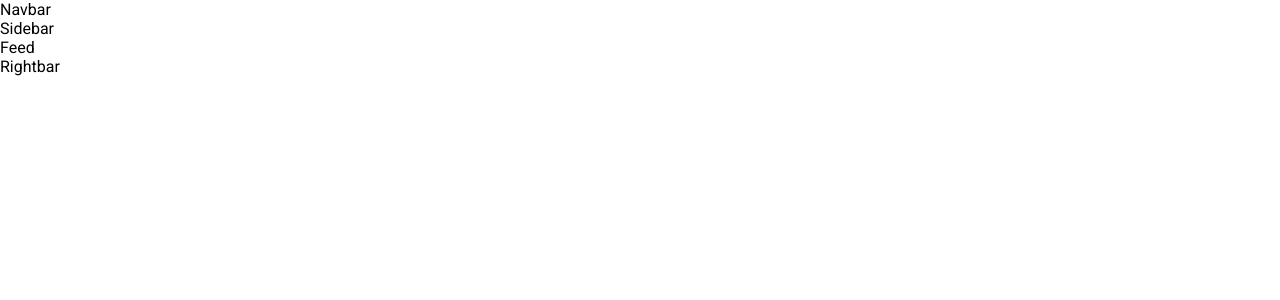
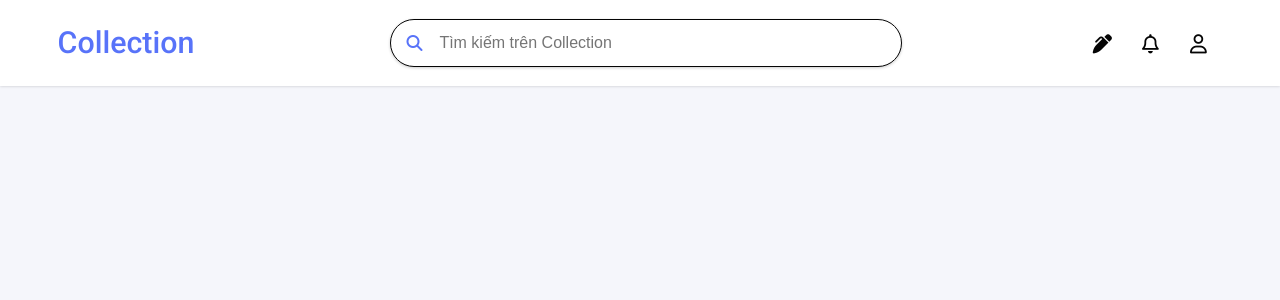
Before and after one commit to HaVanDuoc/collection-reactjs-html-scss-js-110624062022, a React (Create React App) app: page / in a window 1280 px wide. Shown: the top 300 px of the page. Built offline with nearby package versions, Linux system fonts and the light colour scheme.

Commit message:
Design Navbar

```diff
--- a/public/index.html
+++ b/public/index.html
@@ -3,6 +3,10 @@
     <head>
         <meta charset="utf-8" />
         <meta name="viewport" content="width=device-width, initial-scale=1" />
+        <link
+            rel="stylesheet"
+            href="https://cdnjs.cloudflare.com/ajax/libs/font-awesome/6.1.1/css/all.min.css"
+        />
         <title>React App</title>
     </head>
 
--- a/src/components/GlobalStyles/GlobalStyles.scss
+++ b/src/components/GlobalStyles/GlobalStyles.scss
@@ -1,5 +1,11 @@
 // Roboto Font CDN Link
 @import url('https://fonts.googleapis.com/css2?family=Roboto:wght@100;300;400;500;700;900&display=swap');
+
+:root {
+    --main-color: #5873f9;
+    --font-color: #050505;
+    --hover-color: #c1b8b832;
+}
 
 * {
     margin: 0;
@@ -9,4 +15,5 @@
 
 body {
     font-family: 'Roboto', sans-serif;
+    background-color: #f5f6fb;
 }
--- /dev/null
+++ b/src/components/Layouts/components/Navbar/Logo.jsx
@@ -0,0 +1,11 @@
+import React from 'react'
+
+const Logo = () => {
+  return (
+    <div className="hvd-logo">
+        Collection
+    </div>
+  )
+}
+
+export default Logo
--- /dev/null
+++ b/src/components/Layouts/components/Navbar/Navbar.scss
@@ -0,0 +1,129 @@
+:root {
+    --navbar-height: 3rem;
+    --navbar-background-color: #fff;
+}
+
+#hvd-navbar {
+    position: fixed;
+    width: 100%;
+    height: auto;
+    line-height: var(--navbar-height);
+    padding: calc(0.8rem + .5vw) calc(2rem + 2vw);
+    background-color: var(--navbar-background-color);
+    display: flex;
+    justify-content: space-between;
+    align-items: center;
+    box-shadow: 0 0 3px rgba(0, 0, 0, 0.2);
+
+    .hvd-logo {
+        font-size: calc(1.5rem + 0.5vw);
+        font-weight: 500;
+        margin-right: 20px;
+        color: var(--main-color);
+        cursor: pointer;
+    }
+
+    .hvd-search {
+        position: relative;
+        width: 40vw;
+        height: var(--navbar-height);
+        display: flex;
+        justify-content: center;
+        align-items: center;
+        border: none;
+
+        i.icon-search {
+            position: absolute;
+            left: 0;
+            top: 0;
+        }
+
+        i {
+            width: var(--navbar-height);
+            height: var(--navbar-height);
+            display: flex;
+            justify-content: center;
+            align-items: center;
+            color: var(--main-color);
+        }
+
+        input {
+            height: 100%;
+            width: 100%;
+            font-size: 1rem;
+            border: 1px solid var(--font-color);
+            border-radius: calc(var(--navbar-height) + 0.5vw);
+            padding: 0 calc(var(--navbar-height) + 0.5vw) 0 calc(var(--navbar-height));
+            box-shadow: 0 1px 3px rgba(0, 0, 0, 0.2);
+            outline: none;
+
+            &:focus {
+                color: var(--main-color);
+                border: 1px solid var(--main-color);
+                box-shadow: 0 1px 1px var(--main-color);
+                color: var(--font-color);
+                transition: all .3s ease;
+            }
+        }
+
+        .auto-complete.active {
+            position: absolute;
+            top: calc(var(--navbar-height) + 20px);
+            left: 0;
+            background-color: var(--navbar-background-color);
+            width: 100%;
+            padding: 1rem;
+            border: 1px solid var(--main-color);
+            border-radius: calc(25px);
+            box-shadow: 0 0px 3px var(--main-color);
+            z-index: 999;
+            display: block;
+
+
+            .item {
+                display: flex;
+                border-radius: 5px;
+                cursor: pointer;
+
+                &:hover {
+                    background-color: var(--hover-color);
+                }
+
+                .info {
+                    flex: 1;
+                }
+            }
+        }
+
+        .auto-complete {
+            display: none;
+        }
+    }
+
+    .hvd-rightnav {
+        display: flex;
+
+        .item {
+            height: var(--navbar-height);
+            width: var(--navbar-height);
+            // border-bottom: 5px solid var(--main-color);
+            // margin-left: 1rem;
+            display: flex;
+            justify-content: center;
+            align-items: center;
+            color: var(--font-color);
+            font-size: 1.2rem;
+            border-radius: 50px;
+            cursor: pointer;
+
+            &:hover {
+                background-color: var(--hover-color);
+                color: var(--main-color);
+                transition: all .3s ease;
+
+            }
+        }
+
+
+    }
+}
--- /dev/null
+++ b/src/components/Layouts/components/Navbar/Rightnav/Rightnav.jsx
@@ -0,0 +1,28 @@
+import React from 'react'
+import itemsRightnav from './itemsRightnav'
+
+const Rightnav = () => {
+  return (
+    <div className='hvd-rightnav'>
+      {/* <div className="item">
+        <i class="fa-solid fa-pen-clip"></i>
+      </div>
+      <div className="item">
+        <i class="fa-regular fa-bell"></i>
+      </div>
+      <div className="item">
+        <i class="fa-regular fa-user"></i>
+      </div> */}
+
+      {itemsRightnav.map((item, index) => {
+        return (
+          <div className="item" key={index}>
+            {item.icon}
+          </div>
+        )
+      })}
+    </div>
+  )
+}
+
+export default Rightnav
--- /dev/null
+++ b/src/components/Layouts/components/Navbar/Rightnav/itemsRightnav.js
@@ -0,0 +1,7 @@
+const itemsRightnav = [
+    { id: 1, icon: <i className="fa-solid fa-pen-clip"></i> },
+    { id: 2, icon: <i className="fa-regular fa-bell"></i> },
+    { id: 3, icon: <i className="fa-regular fa-user"></i> },
+];
+
+export default itemsRightnav;
--- /dev/null
+++ b/src/components/Layouts/components/Navbar/Search/Search.jsx
@@ -0,0 +1,67 @@
+import React, { Fragment, useState } from 'react'
+import autocompleteItems from './autocompleteItems'
+
+const Search = () => {
+  const [active, setActive] = useState(false);
+
+  // Array
+  // const autocompleteItems = [
+  //   "Cobol",
+  //   "JavaScript",
+  //   "Basic",
+  //   "PHP",
+  //   "Java",
+  // ];
+
+  const hanldeClick = (e) => {
+    setActive(!active)
+
+    // let valueEntered = e.target.value; // user entered data
+    // let emptyArray = [];
+
+    // if (valueEntered) {
+    //   emptyArray = autocompleteItems.filter((item) => {
+    //     return item.toLocaleLowerCase().startsWith(valueEntered.toLocaleLowerCase())
+    //   });
+
+    //   emptyArray = emptyArray.map((item) => {
+    //     return item =
+    //       '<div className="item"' +
+    //       '<i className="fa-solid fa-magnifying-glass"></i>' +
+    //       '<span className="info">'
+    //       + item +
+    //       '</span>' +
+    //       '<i className="fa-solid fa-xmark"></i>' +
+    //       '</div>'
+    //   });
+    //   console.log(emptyArray);
+
+
+
+    // }
+
+  }
+  return (
+    <form className='hvd-search'>
+      <i className="fa-solid fa-magnifying-glass  icon-search"></i>
+      <input id='input-search' type="text" onClick={hanldeClick} placeholder='Tìm kiếm trên Collection' />
+      <div className={active ? "auto-complete active" : "auto-complete"}>
+
+        {autocompleteItems.map((item, index) => {
+          return (
+            <div className="item" key={index}>
+              <i className="fa-solid fa-magnifying-glass"></i>
+              <span className='info'>
+                {item.name}
+              </span>
+              <i className="fa-solid fa-xmark"></i>
+            </div>
+          )
+        })}
+
+      </div>
+    </form >
+  )
+}
+
+export default Search;
--- /dev/null
+++ b/src/components/Layouts/components/Navbar/Search/autocompleteItems.js
@@ -0,0 +1,24 @@
+const autocompleteItems = [
+    {
+        id: 0,
+        name: "Cobol",
+    },
+    {
+        id: 1,
+        name: "JavaScript",
+    },
+    {
+        id: 2,
+        name: "Basic",
+    },
+    {
+        id: 3,
+        name: "PHP",
+    },
+    {
+        id: 4,
+        name: "Java",
+    },
+];
+
+export default autocompleteItems;
--- a/src/components/Layouts/components/Navbar/index.jsx
+++ b/src/components/Layouts/components/Navbar/index.jsx
@@ -1,7 +1,19 @@
 import React from "react";
+import './Navbar.scss'
+import Logo from './Logo'
+import Search from './Search/Search'
+import Rightnav from './Rightnav/Rightnav'
 
 const Navbar = () => {
-    return <div>Navbar</div>;
+    return (
+        <div id="hvd-navbar">
+            <Logo />
+
+            <Search />
+
+            <Rightnav />
+        </div>
+    );
 };
 
 export default Navbar;
```
